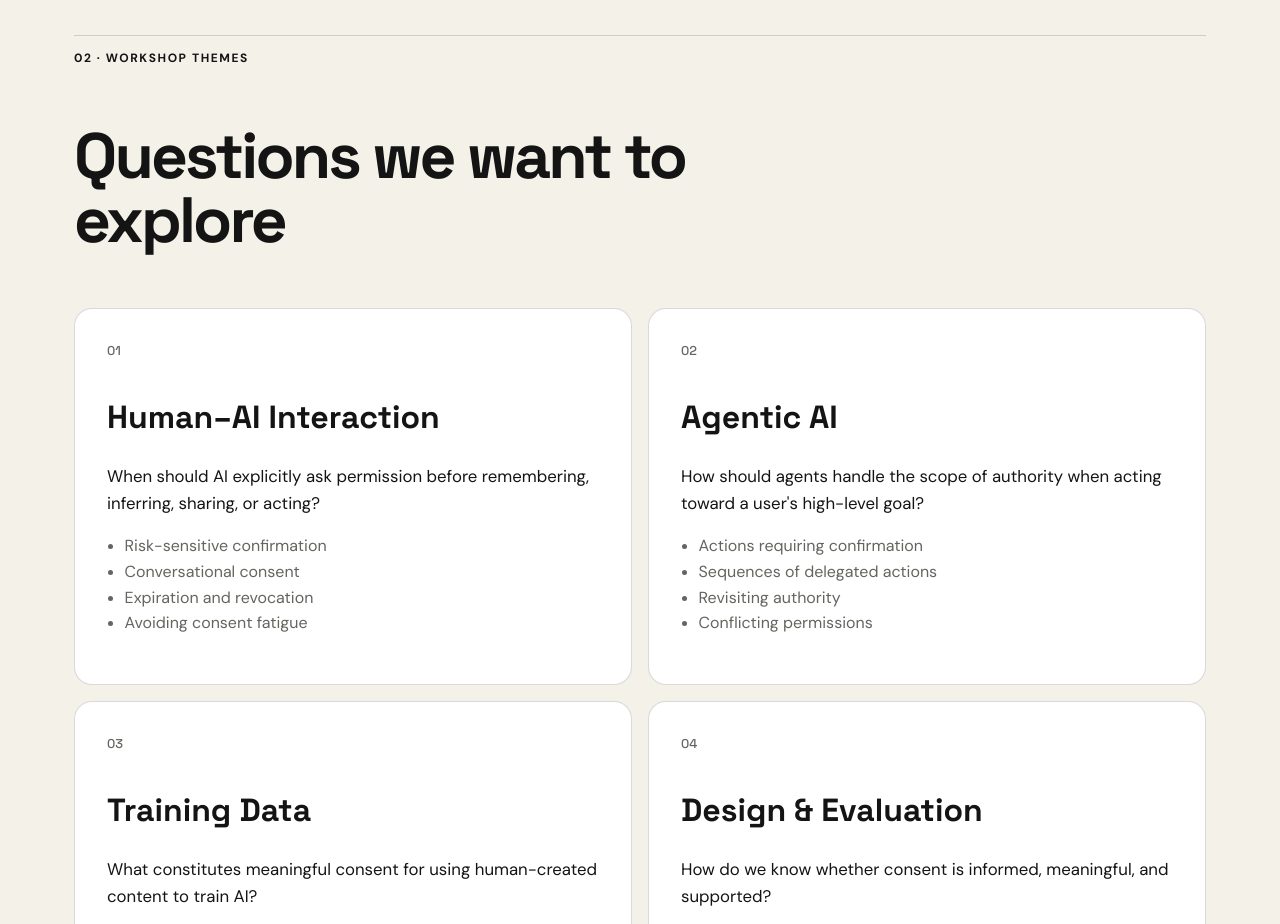
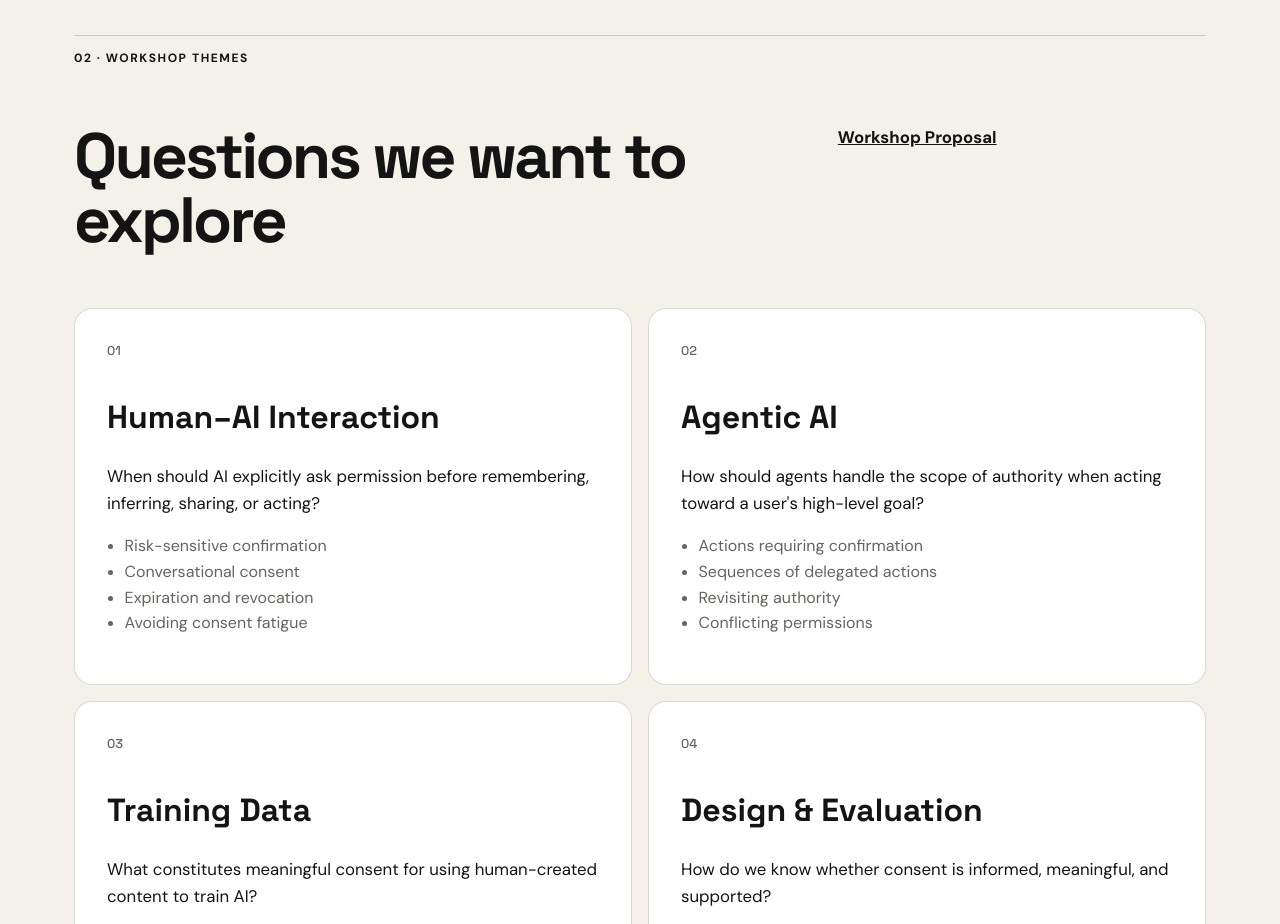
Before and after one commit to Jasmeet23/consentful-ai, a plain HTML site: page index.html in a window 1280 px wide. Shown: the part 2100-3024 px from the top of the page. Drawn offline with Linux system fonts and the light colour scheme.

Commit message:
Update index.html

```diff
--- a/index.html
+++ b/index.html
@@ -67,6 +67,11 @@
       <div class="section-label">02 · Workshop Themes</div>
       <div class="section-heading">
         <h2>Questions we want to explore</h2>
+          <p><strong><a href="https://risc-hci.com/papers/CHI2027-consentful-ai.pdf"
+       target="_blank"
+       rel="noopener noreferrer">
+     Workshop Proposal
+    </a></strong></p>
 
       </div>
 
```
